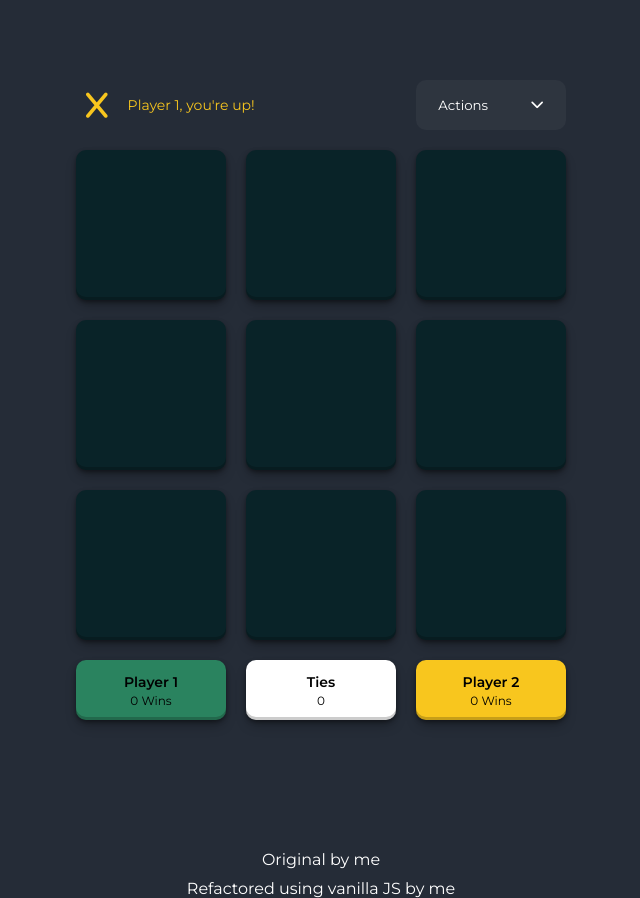
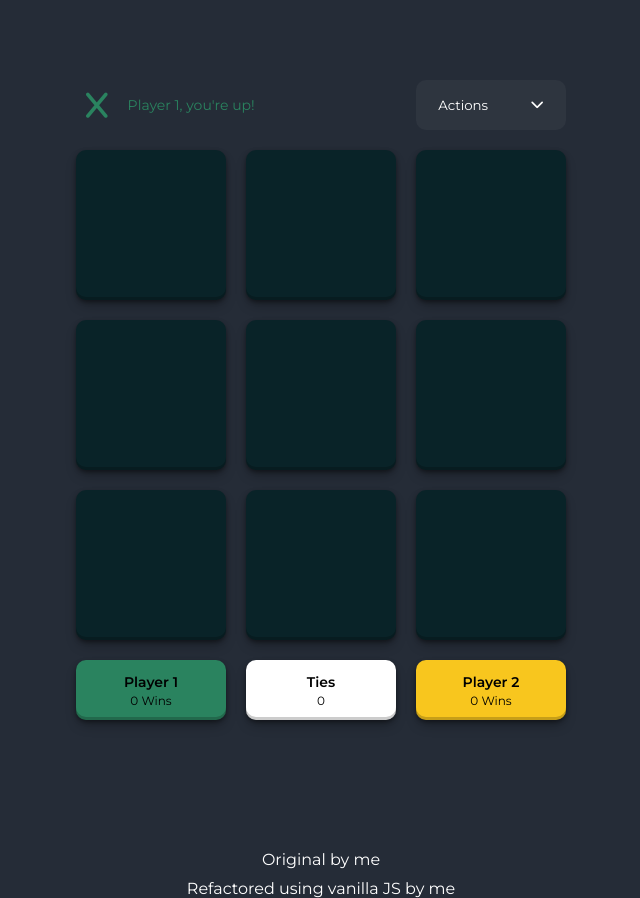
Before and after one commit to MrFahrenhei/TicTacToeVanilla, a plain HTML site: page index.html in a window 1280 px wide. Shown: the whole page, without its empty margins (319-959 px from the left). Drawn offline with Linux system fonts and the light colour scheme.

Commit message:
created a default player

```diff
--- a/index.html
+++ b/index.html
@@ -9,13 +9,12 @@
   <body>
     <main class="container">
       <div class="grid">
-        <div class="turn yellow" data-id="turn">
-          <i class="fa-solid fa-x"></i>
-          <p>Player 1, you're up!</p>
+        <div class="turn" data-id="turn">
+          <i class="fa-solid fa-x green"></i>
+          <p class="green">Player 1, you're up!</p>
         </div>
-       <!--  <div class="actions"></div> -->
         <div class="menu" data-id="menu">
-          <button class="menu-btn" data-id="menu-button">
+          <button class="menu-btn" data-id="menu-btn">
             Actions <i class="fa-solid fa-chevron-down"></i>
           </button>
           <div class="items border hidden" data-id="menu-items">
@@ -57,6 +56,6 @@
       <p>Refactored using vanilla JS by me</p>
     </footer>
   </body>
-  <script src="js/app.js"></script>
+  <script src="js/app.js" type="module"></script>
   <script src="https://kit.fontawesome.com/3bfd3ce9e5.js" crossorigin="anonymous"></script>
 </html>
```
